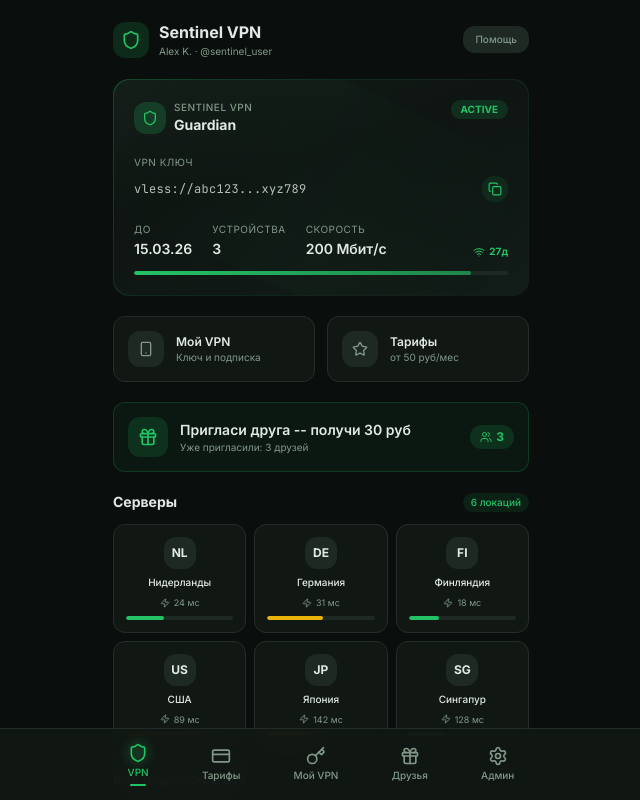
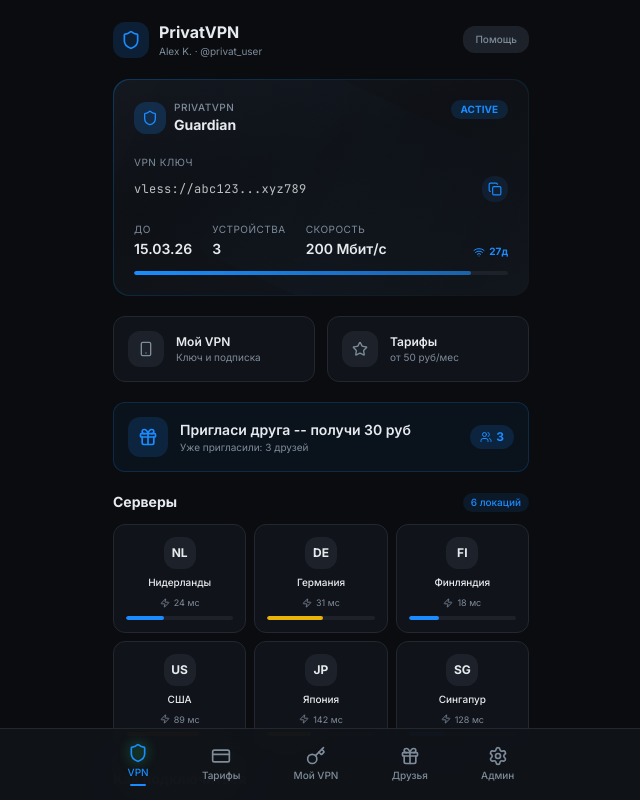
Before and after one commit to bonnyhka/PrivatVPN-Bot, a Next.js app: page / in a window 1280 px wide. Shown: the top 800 px of the page, without its empty margins (319-959 px from the left). Built offline with nearby package versions, Linux system fonts and the light colour scheme.

Commit message:
refactor: brand and theme update to PrivatVPN with blue theme\n\nSwitch all references to PrivatVPN and update global CSS to blue theme. Redesign plans view with unique color themes and visual enhancements.

```diff
--- a/app/globals.css
+++ b/app/globals.css
@@ -14,40 +14,40 @@ body {
 
 @layer base {
   :root {
-    --background: 150 20% 5%;
-    --foreground: 140 15% 90%;
-    --card: 150 18% 8%;
-    --card-foreground: 140 15% 90%;
-    --popover: 150 18% 8%;
-    --popover-foreground: 140 15% 90%;
-    --primary: 145 70% 45%;
-    --primary-foreground: 150 20% 5%;
-    --secondary: 150 15% 14%;
-    --secondary-foreground: 140 15% 85%;
-    --muted: 150 12% 12%;
-    --muted-foreground: 140 10% 55%;
-    --accent: 145 70% 45%;
-    --accent-foreground: 150 20% 5%;
+    --background: 220 25% 5%;
+    --foreground: 210 20% 92%;
+    --card: 220 22% 8%;
+    --card-foreground: 210 20% 92%;
+    --popover: 220 22% 8%;
+    --popover-foreground: 210 20% 92%;
+    --primary: 210 100% 55%;
+    --primary-foreground: 220 25% 5%;
+    --secondary: 220 18% 14%;
+    --secondary-foreground: 210 18% 85%;
+    --muted: 220 15% 12%;
+    --muted-foreground: 210 12% 55%;
+    --accent: 210 100% 55%;
+    --accent-foreground: 220 25% 5%;
     --destructive: 0 62% 50%;
     --destructive-foreground: 0 0% 98%;
-    --border: 150 12% 16%;
-    --input: 150 12% 16%;
-    --ring: 145 70% 45%;
-    --chart-1: 145 70% 45%;
-    --chart-2: 160 60% 40%;
-    --chart-3: 130 50% 35%;
-    --chart-4: 170 55% 42%;
-    --chart-5: 155 65% 48%;
+    --border: 220 15% 16%;
+    --input: 220 15% 16%;
+    --ring: 210 100% 55%;
+    --chart-1: 210 100% 55%;
+    --chart-2: 200 80% 50%;
+    --chart-3: 220 70% 45%;
+    --chart-4: 190 85% 52%;
+    --chart-5: 205 90% 58%;
     --radius: 0.75rem;
-    --sidebar-background: 150 18% 7%;
-    --sidebar-foreground: 140 15% 90%;
-    --sidebar-primary: 145 70% 45%;
-    --sidebar-primary-foreground: 150 20% 5%;
-    --sidebar-accent: 150 15% 14%;
-    --sidebar-accent-foreground: 140 15% 85%;
-    --sidebar-border: 150 12% 16%;
-    --sidebar-ring: 145 70% 45%;
-    --success: 145 70% 45%;
+    --sidebar-background: 220 22% 7%;
+    --sidebar-foreground: 210 20% 92%;
+    --sidebar-primary: 210 100% 55%;
+    --sidebar-primary-foreground: 220 25% 5%;
+    --sidebar-accent: 220 18% 14%;
+    --sidebar-accent-foreground: 210 18% 85%;
+    --sidebar-border: 220 15% 16%;
+    --sidebar-ring: 210 100% 55%;
+    --success: 150 70% 45%;
     --warning: 45 90% 55%;
   }
 }
@@ -66,14 +66,14 @@ body {
   width: 4px;
 }
 ::-webkit-scrollbar-track {
-  background: hsl(150 18% 8%);
+  background: hsl(220 22% 8%);
 }
 ::-webkit-scrollbar-thumb {
-  background: hsl(145 70% 45% / 0.3);
+  background: hsl(210 100% 55% / 0.3);
   border-radius: 4px;
 }
 ::-webkit-scrollbar-thumb:hover {
-  background: hsl(145 70% 45% / 0.5);
+  background: hsl(210 100% 55% / 0.5);
 }
 
 /* Pulse animation for VPN connection */
@@ -86,10 +86,10 @@ body {
 }
 
 @keyframes glow {
-  0%, 100% { box-shadow: 0 0 20px hsl(145 70% 45% / 0.15); }
-  50% { box-shadow: 0 0 40px hsl(145 70% 45% / 0.3); }
+  0%, 100% { box-shadow: 0 0 20px hsl(210 100% 55% / 0.15); }
+  50% { box-shadow: 0 0 40px hsl(210 100% 55% / 0.3); }
 }
-.glow-green {
+.glow-blue {
   animation: glow 3s ease-in-out infinite;
 }
 
@@ -97,10 +97,10 @@ body {
 .sub-card {
   background: linear-gradient(
     135deg,
-    hsl(145 70% 45% / 0.4) 0%,
-    hsl(160 60% 35% / 0.2) 30%,
-    hsl(150 20% 12% / 0.6) 60%,
-    hsl(145 70% 45% / 0.3) 100%
+    hsl(210 100% 55% / 0.4) 0%,
+    hsl(200 80% 45% / 0.2) 30%,
+    hsl(220 20% 12% / 0.6) 60%,
+    hsl(210 100% 55% / 0.3) 100%
   );
   background-size: 200% 200%;
   animation: card-border-shift 6s ease-in-out infinite;
@@ -109,9 +109,9 @@ body {
 .sub-card-inner {
   background: linear-gradient(
     160deg,
-    hsl(150 20% 10%) 0%,
-    hsl(150 18% 7%) 40%,
-    hsl(155 22% 9%) 100%
+    hsl(220 22% 10%) 0%,
+    hsl(220 20% 7%) 40%,
+    hsl(215 24% 9%) 100%
   );
 }
 
@@ -128,9 +128,9 @@ body {
   background: linear-gradient(
     90deg,
     transparent 0%,
-    hsl(145 70% 60% / 0.3) 45%,
-    hsl(170 80% 70% / 0.2) 50%,
-    hsl(145 70% 60% / 0.3) 55%,
+    hsl(210 100% 65% / 0.3) 45%,
+    hsl(190 90% 70% / 0.2) 50%,
+    hsl(210 100% 65% / 0.3) 55%,
     transparent 100%
   );
   animation: shimmer 4s ease-in-out infinite;
--- a/app/layout.tsx
+++ b/app/layout.tsx
@@ -6,12 +6,12 @@ const _inter = Inter({ subsets: ['latin', 'cyrillic'], variable: '--font-inter'
 const _jetbrainsMono = JetBrains_Mono({ subsets: ['latin'], variable: '--font-jetbrains' })
 
 export const metadata: Metadata = {
-  title: 'Sentinel VPN - Telegram Mini App',
+  title: 'PrivatVPN - Telegram Mini App',
   description: 'Быстрый и безопасный VPN сервис через Telegram',
 }
 
 export const viewport: Viewport = {
-  themeColor: '#0a1a10',
+  themeColor: '#0a0f1a',
   width: 'device-width',
   initialScale: 1,
   maximumScale: 1,
--- a/components/admin-view.tsx
+++ b/components/admin-view.tsx
@@ -131,7 +131,7 @@ export function AdminView({ onNavigate }: AdminViewProps) {
           </div>
           <div>
             <h1 className="text-xl font-bold text-foreground">Админ панель</h1>
-            <p className="text-xs text-muted-foreground">Sentinel VPN</p>
+            <p className="text-xs text-muted-foreground">PrivatVPN</p>
           </div>
         </div>
         <button
--- a/components/home-view.tsx
+++ b/components/home-view.tsx
@@ -56,7 +56,7 @@ export function HomeView({ user, onNavigate }: HomeViewProps) {
             <Shield className="h-5 w-5 text-primary" />
           </div>
           <div>
-            <h1 className="text-base font-bold text-foreground">Sentinel VPN</h1>
+            <h1 className="text-base font-bold text-foreground">PrivatVPN</h1>
             <p className="text-[10px] text-muted-foreground">
               {user.displayName} &middot; @{user.username}
             </p>
@@ -85,7 +85,7 @@ export function HomeView({ user, onNavigate }: HomeViewProps) {
                 </div>
                 <div>
                   <p className="text-[10px] font-medium uppercase tracking-wider text-muted-foreground">
-                    Sentinel VPN
+                    PrivatVPN
                   </p>
                   <p className="text-sm font-bold text-foreground">{plan?.name || 'Plan'}</p>
                 </div>
--- a/components/payment-view.tsx
+++ b/components/payment-view.tsx
@@ -47,7 +47,7 @@ export function PaymentView({ plan, onNavigate }: PaymentViewProps) {
   }
 
   const handleCopyKey = () => {
-    navigator.clipboard.writeText('vless://demo-key@sentinel-vpn.io:443?type=ws&security=tls')
+    navigator.clipboard.writeText('vless://demo-key@privat-vpn.io:443?type=ws&security=tls')
     setCopied(true)
     setTimeout(() => setCopied(false), 2000)
   }
@@ -67,7 +67,7 @@ export function PaymentView({ plan, onNavigate }: PaymentViewProps) {
   if (step === 'success') {
     return (
       <div className="flex min-h-screen flex-col items-center justify-center px-4 pb-24">
-        <div className="flex h-24 w-24 items-center justify-center rounded-full border border-primary/20 bg-primary/10 glow-green">
+        <div className="flex h-24 w-24 items-center justify-center rounded-full border border-primary/20 bg-primary/10 glow-blue">
           <CheckCircle2 className="h-12 w-12 text-primary" />
         </div>
         <p className="mt-6 text-lg font-bold text-foreground">Оплата прошла успешно!</p>
@@ -79,7 +79,7 @@ export function PaymentView({ plan, onNavigate }: PaymentViewProps) {
           <p className="mb-2 text-xs text-muted-foreground">Ваш VPN ключ:</p>
           <div className="flex items-center gap-2 rounded-lg bg-secondary p-3">
             <code className="flex-1 truncate font-mono text-xs text-primary">
-              vless://demo-key@sentinel-vpn.io:443
+              vless://demo-key@privat-vpn.io:443
             </code>
             <button
               onClick={handleCopyKey}
--- a/components/referral-view.tsx
+++ b/components/referral-view.tsx
@@ -17,7 +17,7 @@ export function ReferralView({ user, onNavigate }: ReferralViewProps) {
   const referrals = MOCK_REFERRALS.filter(r => r.fromUserId === user.id)
   const totalEarned = referrals.filter(r => r.status === 'credited').reduce((sum, r) => sum + r.reward, 0)
   const pendingEarned = referrals.filter(r => r.status === 'pending').reduce((sum, r) => sum + r.reward, 0)
-  const refLink = `https://t.me/SentinelVPN_bot?start=ref_${user.id}`
+  const refLink = `https://t.me/PrivatVPN_bot?start=ref_${user.id}`
 
   const handleCopy = () => {
     navigator.clipboard.writeText(refLink)
--- a/lib/store.ts
+++ b/lib/store.ts
@@ -76,7 +76,7 @@ export const PLANS: Plan[] = [
 export const MOCK_USER: User = {
   id: '1',
   telegramId: '123456789',
-  username: 'sentinel_user',
+  username: 'privat_user',
   displayName: 'Alex K.',
   role: 'owner',
   createdAt: '2025-01-15',
@@ -93,9 +93,9 @@ export const MOCK_USER: User = {
 export const MOCK_VPN_KEYS: VpnKey[] = [
   {
     id: 'key-1',
-    key: 'vless://user1@nl1.sentinel-vpn.io:443?type=ws&security=tls',
+    key: 'vless://user1@nl1.privat-vpn.io:443?type=ws&security=tls',
     userId: '1',
-    username: 'sentinel_user',
+    username: 'privat_user',
     planName: 'Guardian',
     createdAt: '2025-12-01',
     expiresAt: '2026-03-15',
@@ -103,7 +103,7 @@ export const MOCK_VPN_KEYS: VpnKey[] = [
   },
   {
     id: 'key-2',
-    key: 'vless://user2@de1.sentinel-vpn.io:443?type=ws&security=tls',
+    key: 'vless://user2@de1.privat-vpn.io:443?type=ws&security=tls',
     userId: '2',
     username: 'cyber_fox',
     planName: 'Fortress',
@@ -113,7 +113,7 @@ export const MOCK_VPN_KEYS: VpnKey[] = [
   },
   {
     id: 'key-3',
-    key: 'vless://user3@fi1.sentinel-vpn.io:443?type=ws&security=tls',
+    key: 'vless://user3@fi1.privat-vpn.io:443?type=ws&security=tls',
     userId: '3',
     username: 'shadow_net',
     planName: 'Scout',
@@ -235,7 +235,7 @@ export const BOT_MESSAGES: BotMessage[] = [
     id: 'msg-start',
     name: 'Приветствие',
     trigger: '/start',
-    text: `<b>Sentinel VPN</b> -- твой щит в сети
+    text: `<b>PrivatVPN</b> -- твоя приватность в сети
 
 Безопасный, быстрый и анонимный VPN прямо в Telegram.
 
@@ -289,7 +289,7 @@ export const BOT_MESSAGES: BotMessage[] = [
     trigger: 'key_expired',
     text: `<b>Ваша подписка истекла</b>
 
-Ваш VPN ключ больше не активен. Чтобы продолжить пользоваться Sentinel VPN, выберите тариф и оплатите подписку.
+Ваш VPN ключ больше не активен. Чтобы продолжить пользоваться PrivatVPN, выберите тариф и оплатите подписку.
 
 Тарифы от <b>50 руб/мес</b> -- откройте приложение, чтобы посмотреть все планы.`,
     parseMode: 'HTML',
@@ -300,7 +300,7 @@ export const BOT_MESSAGES: BotMessage[] = [
     trigger: 'referral_reward',
     text: `<b>+{reward} руб на баланс!</b>
 
-Ваш друг <b>@{friend_username}</b> подключил Sentinel VPN по вашей ссылке. Бонус начислен на ваш баланс.
+Ваш друг <b>@{friend_username}</b> подключил PrivatVPN по вашей ссылке. Бонус начислен на ваш баланс.
 
 Приглашайте друзей -- получайте <b>30 руб</b> за каждого!
 
```
Also changed, not shown: components/plans-view.tsx (+134 -46 lines).
